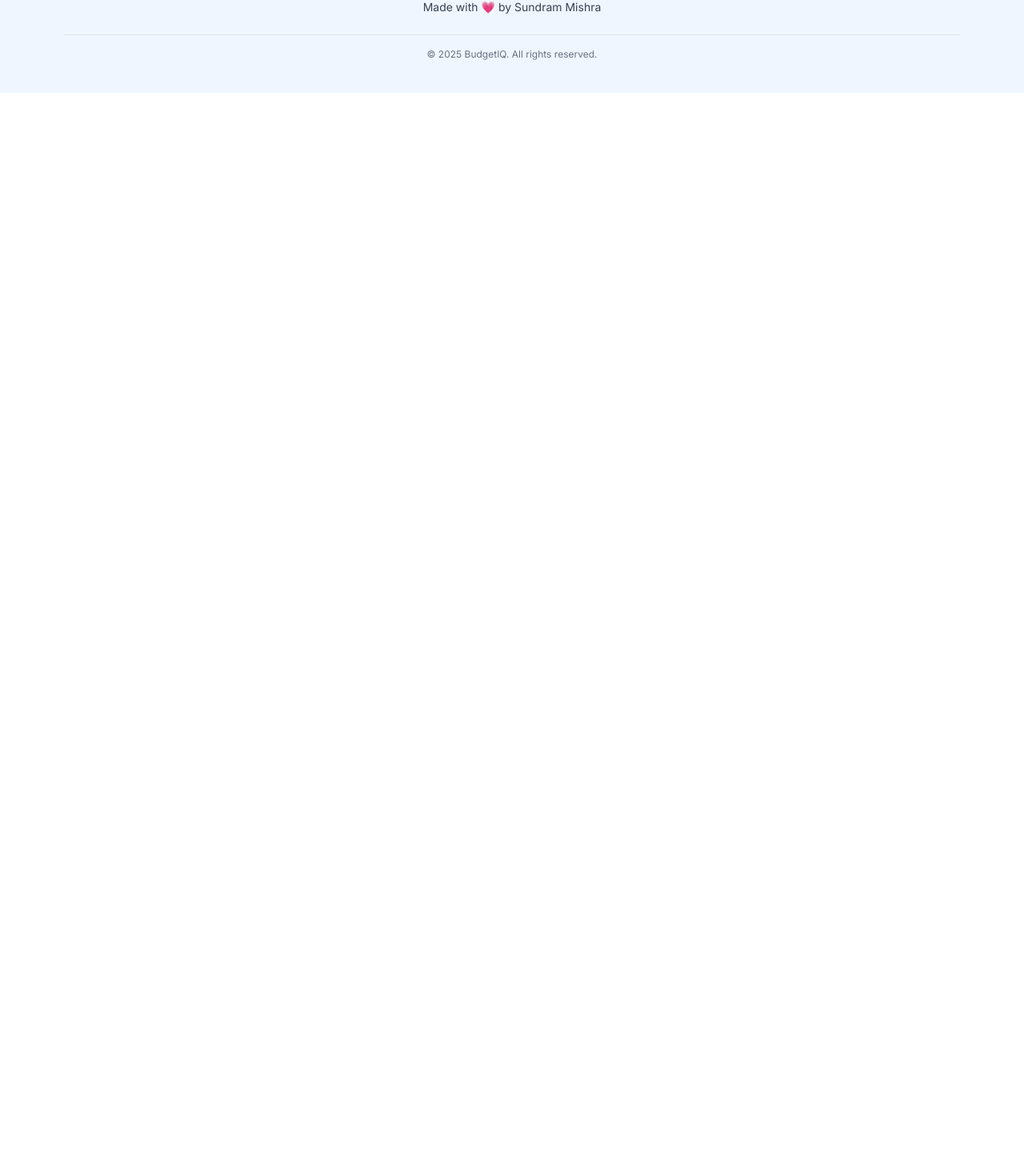
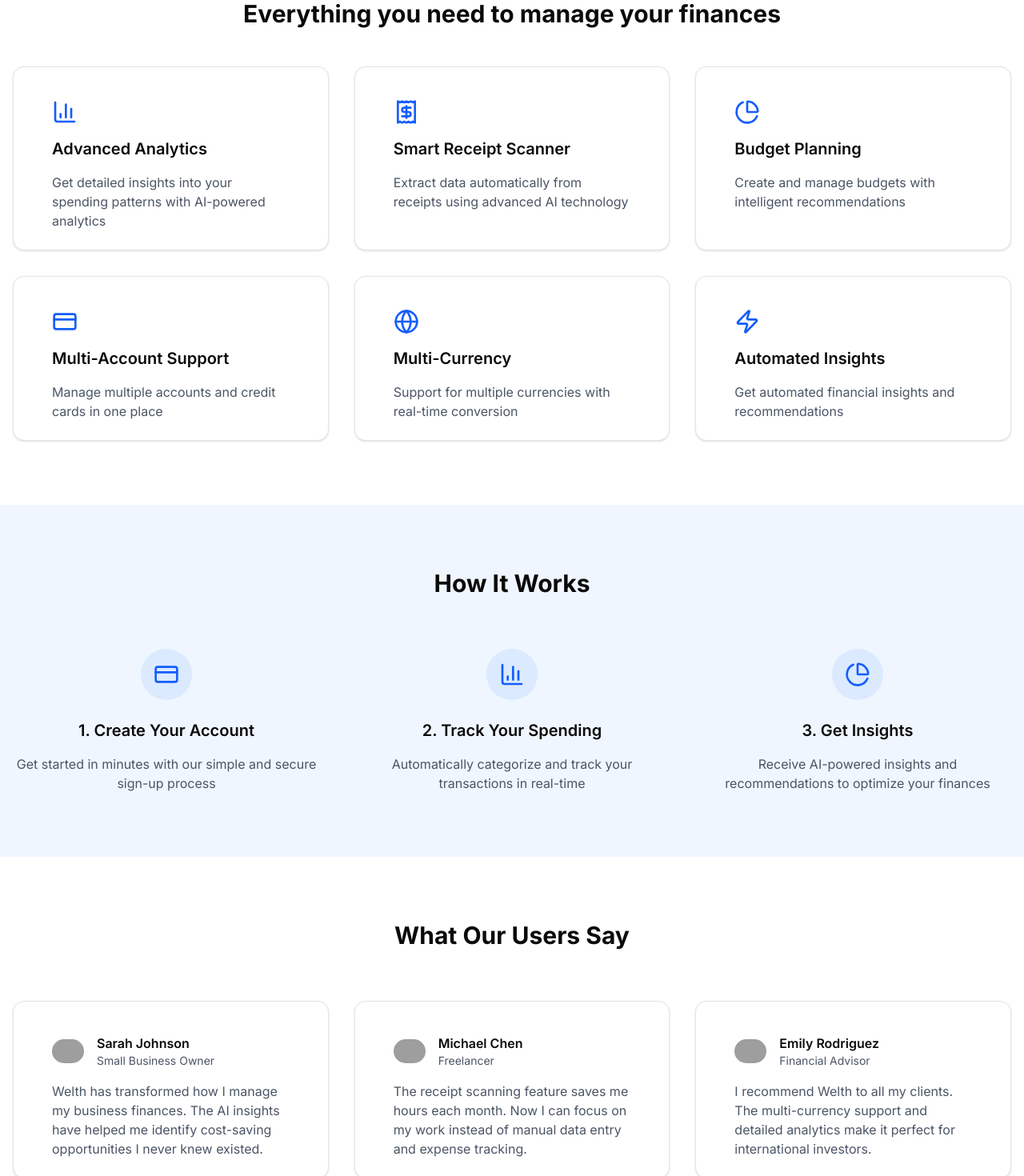
Before and after one commit to sundram7865/assignment-yard, a Next.js app: page / in a window 1280 px wide. Shown: the part 1620-3090 px from the top of the page at 80% size. Before the commit the page ends 1736 px from the top, so only its background shows below. Built offline with nearby package versions, Linux system fonts and the light colour scheme; grey boxes are pictures that could not be loaded.

Commit message:
created landing's page testinomial,howits works

```diff
--- a/app/globals.css
+++ b/app/globals.css
@@ -120,6 +120,7 @@
     @apply bg-background text-foreground;
   }
 }
+
 .hero-image-wrapper {
   perspective: 1000px;
 }
--- a/app/page.js
+++ b/app/page.js
@@ -1,11 +1,116 @@
+import React from "react";
+import { Button } from "@/components/ui/button";
+import { Card, CardContent } from "@/components/ui/card";
+import Image from "next/image";
+import {
+  featuresData,
+  howItWorksData,
+
+  testimonialsData,
+} from "@/data/landing";
 import HeroSection from "@/components/hero";
+import Link from "next/link";
 
-export default function Home() {
+const LandingPage = () => {
   return (
     <div className="min-h-screen bg-white">
-            {/* Hero Section */}
+      {/* Hero Section */}
       <HeroSection />
 
+
+      {/* Features Section */}
+      <section id="features" className="py-20">
+        <div className="container mx-auto px-4">
+          <h2 className="text-3xl font-bold text-center mb-12">
+            Everything you need to manage your finances
+          </h2>
+          <div className="grid grid-cols-1 md:grid-cols-2 lg:grid-cols-3 gap-8">
+            {featuresData.map((feature, index) => (
+              <Card className="p-6" key={index}>
+                <CardContent className="space-y-4 pt-4">
+                  {feature.icon}
+                  <h3 className="text-xl font-semibold">{feature.title}</h3>
+                  <p className="text-gray-600">{feature.description}</p>
+                </CardContent>
+              </Card>
+            ))}
+          </div>
+        </div>
+      </section>
+
+      {/* How It Works Section */}
+      <section className="py-20 bg-blue-50">
+        <div className="container mx-auto px-4">
+          <h2 className="text-3xl font-bold text-center mb-16">How It Works</h2>
+          <div className="grid grid-cols-1 md:grid-cols-3 gap-12">
+            {howItWorksData.map((step, index) => (
+              <div key={index} className="text-center">
+                <div className="w-16 h-16 bg-blue-100 rounded-full flex items-center justify-center mx-auto mb-6">
+                  {step.icon}
+                </div>
+                <h3 className="text-xl font-semibold mb-4">{step.title}</h3>
+                <p className="text-gray-600">{step.description}</p>
+              </div>
+            ))}
+          </div>
+        </div>
+      </section>
+
+      {/* Testimonials Section */}
+      <section id="testimonials" className="py-20">
+        <div className="container mx-auto px-4">
+          <h2 className="text-3xl font-bold text-center mb-16">
+            What Our Users Say
+          </h2>
+          <div className="grid grid-cols-1 md:grid-cols-3 gap-8">
+            {testimonialsData.map((testimonial, index) => (
+              <Card key={index} className="p-6">
+                <CardContent className="pt-4">
+                  <div className="flex items-center mb-4">
+                    <Image
+                      src={testimonial.image}
+                      alt={testimonial.name}
+                      width={40}
+                      height={40}
+                      className="rounded-full"
+                    />
+                    <div className="ml-4">
+                      <div className="font-semibold">{testimonial.name}</div>
+                      <div className="text-sm text-gray-600">
+                        {testimonial.role}
+                      </div>
+                    </div>
+                  </div>
+                  <p className="text-gray-600">{testimonial.quote}</p>
+                </CardContent>
+              </Card>
+            ))}
+          </div>
+        </div>
+      </section>
+
+      {/* CTA Section */}
+      <section className="py-20 bg-blue-600">
+        <div className="container mx-auto px-4 text-center">
+          <h2 className="text-3xl font-bold text-white mb-4">
+            Ready to Take Control of Your Finances?
+          </h2>
+          <p className="text-blue-100 mb-8 max-w-2xl mx-auto">
+            Join thousands of users who are already managing their finances
+            smarter with Welth
+          </p>
+          <Link href="/dashboard">
+            <Button
+              size="lg"
+              className="bg-white text-blue-600 hover:bg-blue-50 animate-bounce"
+            >
+              Start Free Trial
+            </Button>
+          </Link>
+        </div>
+      </section>
     </div>
   );
-}
+};
+
+export default LandingPage;
--- /dev/null
+++ b/data/landing.js
@@ -0,0 +1,93 @@
+import {
+  BarChart3,
+  Receipt,
+  PieChart,
+  CreditCard,
+  Globe,
+  Zap,
+} from "lucide-react";
+
+
+
+// Features Data
+export const featuresData = [
+  {
+    icon: <BarChart3 className="h-8 w-8 text-blue-600" />,
+    title: "Advanced Analytics",
+    description:
+      "Get detailed insights into your spending patterns with AI-powered analytics",
+  },
+  {
+    icon: <Receipt className="h-8 w-8 text-blue-600" />,
+    title: "Smart Receipt Scanner",
+    description:
+      "Extract data automatically from receipts using advanced AI technology",
+  },
+  {
+    icon: <PieChart className="h-8 w-8 text-blue-600" />,
+    title: "Budget Planning",
+    description: "Create and manage budgets with intelligent recommendations",
+  },
+  {
+    icon: <CreditCard className="h-8 w-8 text-blue-600" />,
+    title: "Multi-Account Support",
+    description: "Manage multiple accounts and credit cards in one place",
+  },
+  {
+    icon: <Globe className="h-8 w-8 text-blue-600" />,
+    title: "Multi-Currency",
+    description: "Support for multiple currencies with real-time conversion",
+  },
+  {
+    icon: <Zap className="h-8 w-8 text-blue-600" />,
+    title: "Automated Insights",
+    description: "Get automated financial insights and recommendations",
+  },
+];
+
+// How It Works Data
+export const howItWorksData = [
+  {
+    icon: <CreditCard className="h-8 w-8 text-blue-600" />,
+    title: "1. Create Your Account",
+    description:
+      "Get started in minutes with our simple and secure sign-up process",
+  },
+  {
+    icon: <BarChart3 className="h-8 w-8 text-blue-600" />,
+    title: "2. Track Your Spending",
+    description:
+      "Automatically categorize and track your transactions in real-time",
+  },
+  {
+    icon: <PieChart className="h-8 w-8 text-blue-600" />,
+    title: "3. Get Insights",
+    description:
+      "Receive AI-powered insights and recommendations to optimize your finances",
+  },
+];
+
+// Testimonials Data
+export const testimonialsData = [
+  {
+    name: "Sarah Johnson",
+    role: "Small Business Owner",
+    image: "https://randomuser.me/api/portraits/women/75.jpg",
+    quote:
+      "Welth has transformed how I manage my business finances. The AI insights have helped me identify cost-saving opportunities I never knew existed.",
+  },
+  {
+    name: "Michael Chen",
+    role: "Freelancer",
+    image: "https://randomuser.me/api/portraits/men/75.jpg",
+    quote:
+      "The receipt scanning feature saves me hours each month. Now I can focus on my work instead of manual data entry and expense tracking.",
+  },
+  {
+    name: "Emily Rodriguez",
+    role: "Financial Advisor",
+    image: "https://randomuser.me/api/portraits/women/74.jpg",
+    quote:
+      "I recommend Welth to all my clients. The multi-currency support and detailed analytics make it perfect for international investors.",
+  },
+];
--- a/next.config.mjs
+++ b/next.config.mjs
@@ -1,4 +1,7 @@
-/** @type {import('next').NextConfig} */
-const nextConfig = {};
+export const nextConfig = {
+  images: {
+    domains: ['randomuser.me'],
+  },
+};
 
 export default nextConfig;
```
